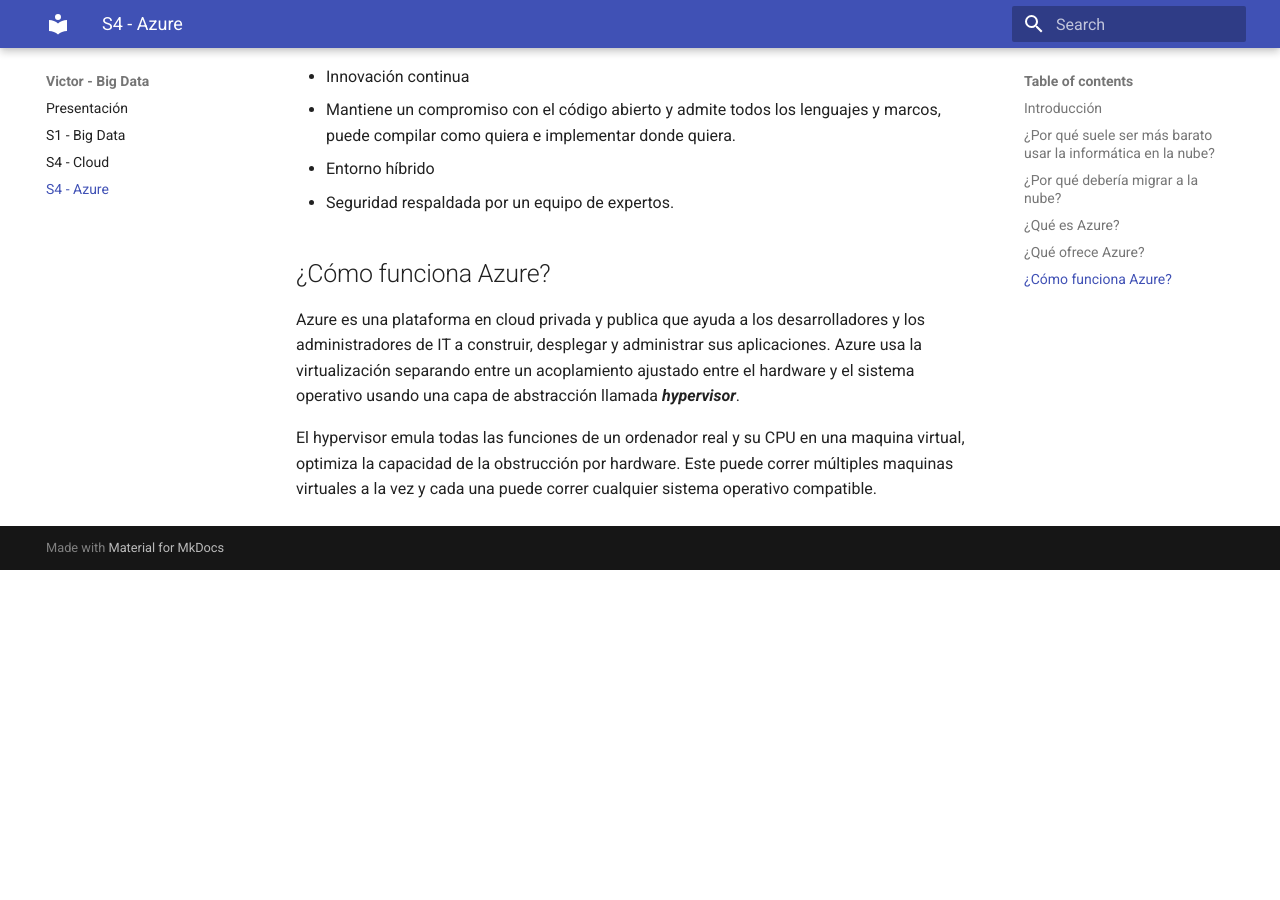
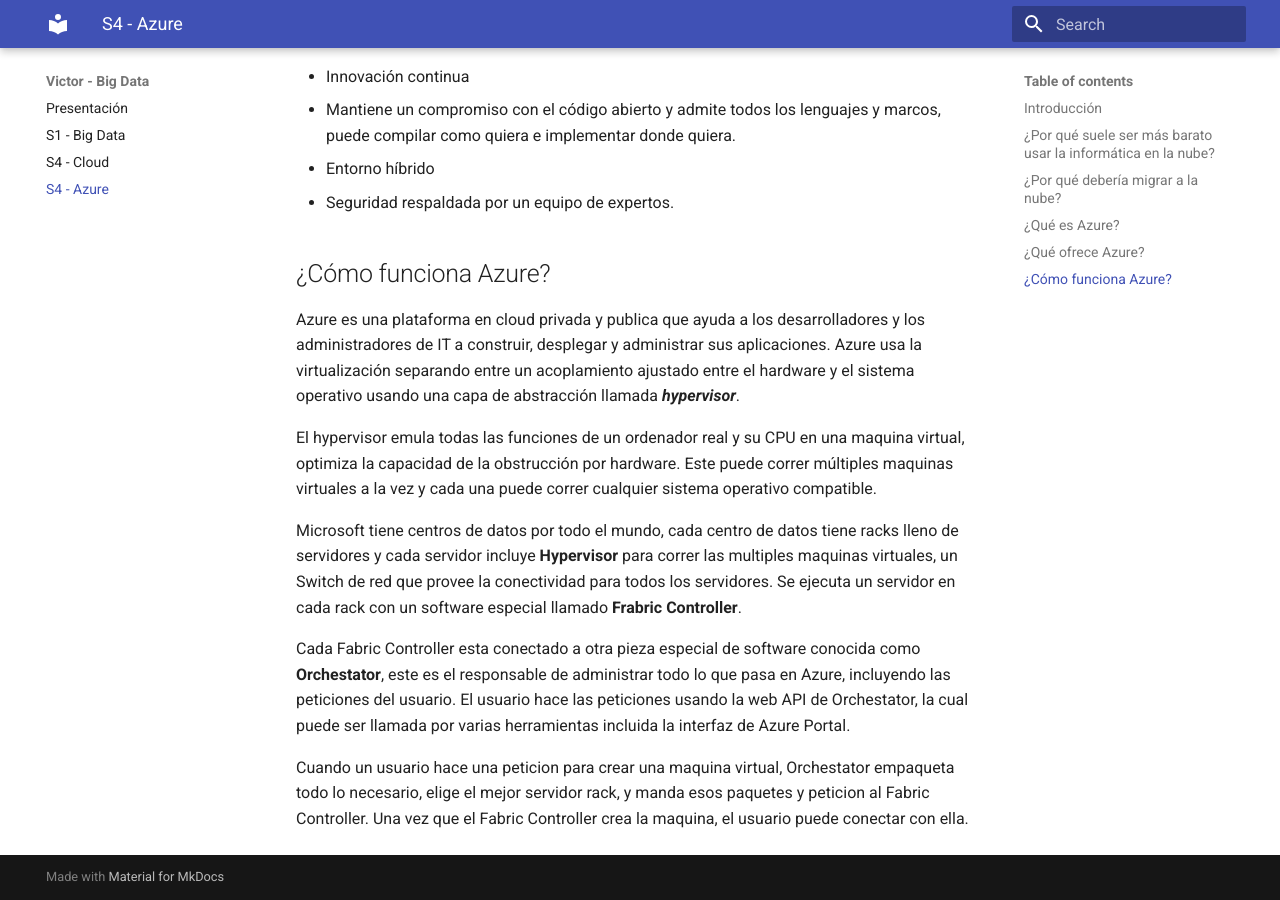
Before and after one commit to victoryil/BigData, an MkDocs documentation site: the page built from docs/S4_2-Azure.md, in a window 1280 px wide and 900 px high, scrolled down 1030 px. Built offline with MkDocs 1.6.1 and Material for MkDocs 9.7.7, drawn with Linux system fonts in a browser that asks for light colours; before the commit the page ends 1600 px from its top, so only the background shows below that.

Commit message:
Update S4_2-Azure.md

```diff
--- a/docs/S4_2-Azure.md
+++ b/docs/S4_2-Azure.md
@@ -36,3 +36,9 @@
 Azure es una plataforma en cloud privada y publica que ayuda a los desarrolladores y los administradores de IT a construir, desplegar y administrar sus aplicaciones. Azure usa la virtualización separando entre un acoplamiento ajustado entre el hardware y el sistema operativo usando una capa de abstracción llamada ***hypervisor***.
 
 El hypervisor emula todas las funciones de un ordenador real y su CPU en una maquina virtual, optimiza la capacidad de la obstrucción por hardware. Este puede correr múltiples maquinas virtuales a la vez y cada una puede correr cualquier sistema operativo compatible.
+
+Microsoft tiene centros de datos por todo el mundo, cada centro de datos tiene racks lleno de servidores y cada servidor incluye **Hypervisor** para correr las multiples maquinas virtuales, un Switch de red que provee la conectividad para todos los servidores. Se ejecuta un servidor en cada rack con un software especial llamado **Frabric Controller**.
+
+Cada Fabric Controller esta conectado a otra pieza especial de software conocida como **Orchestator**, este es el responsable de administrar todo lo que pasa en Azure, incluyendo las peticiones del usuario. El usuario hace las peticiones usando la web API de Orchestator, la cual puede ser llamada por varias herramientas incluida la interfaz de Azure Portal.
+
+Cuando un usuario hace una peticion para crear una maquina virtual, Orchestator empaqueta todo lo necesario, elige el mejor servidor rack, y manda esos paquetes y peticion al Fabric Controller. Una vez que el Fabric Controller crea la maquina, el usuario puede conectar con ella.
```
